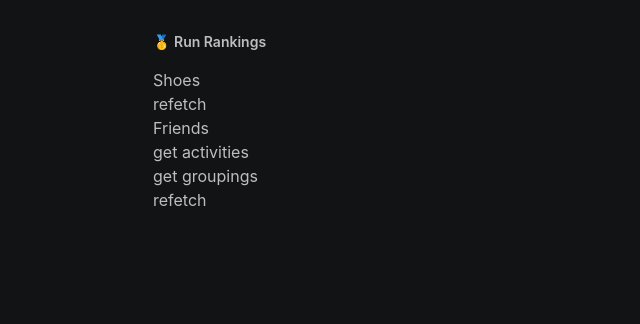
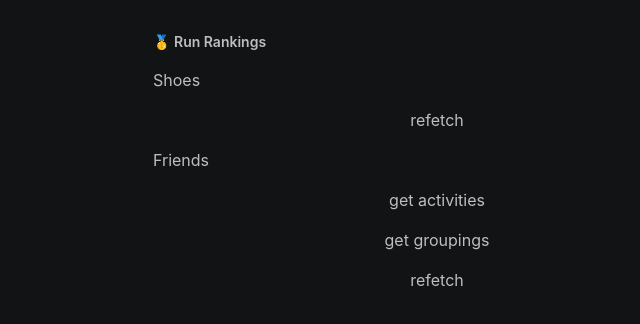
Before and after one commit to adrianAlday/run-rankings, a Next.js app: page /dev in a window 1280 px wide. Shown: the top 324 px of the page, without its empty margins (203-843 px from the left). Built offline with nearby package versions, Linux system fonts and the light colour scheme; no server answers.

Commit message:
spacing dev panel

```diff
--- a/app/dev/page.tsx
+++ b/app/dev/page.tsx
@@ -19,13 +19,14 @@ const DevPage = async () => {
   const referer = resolvedHeaders.get("referer");
 
   return (
-    <div>
+    <div className="flex flex-col gap-4">
       <div>Shoes</div>
 
       <Refetch url={"/api/shoes/refetch"} />
 
       <div>Friends</div>
 
+      <button>
         <Link
           target="_blank"
           href={
@@ -39,10 +40,13 @@ const DevPage = async () => {
         >
           <div>get activities</div>
         </Link>
+      </button>
 
+      <button>
         <Link target="_blank" href={"/api/friends/get-groupings"}>
           <div>get groupings</div>
         </Link>
+      </button>
 
       <Refetch url={"/api/friends/refetch"} />
     </div>
```
Lines whose indentation alone changed are shown as unchanged.
